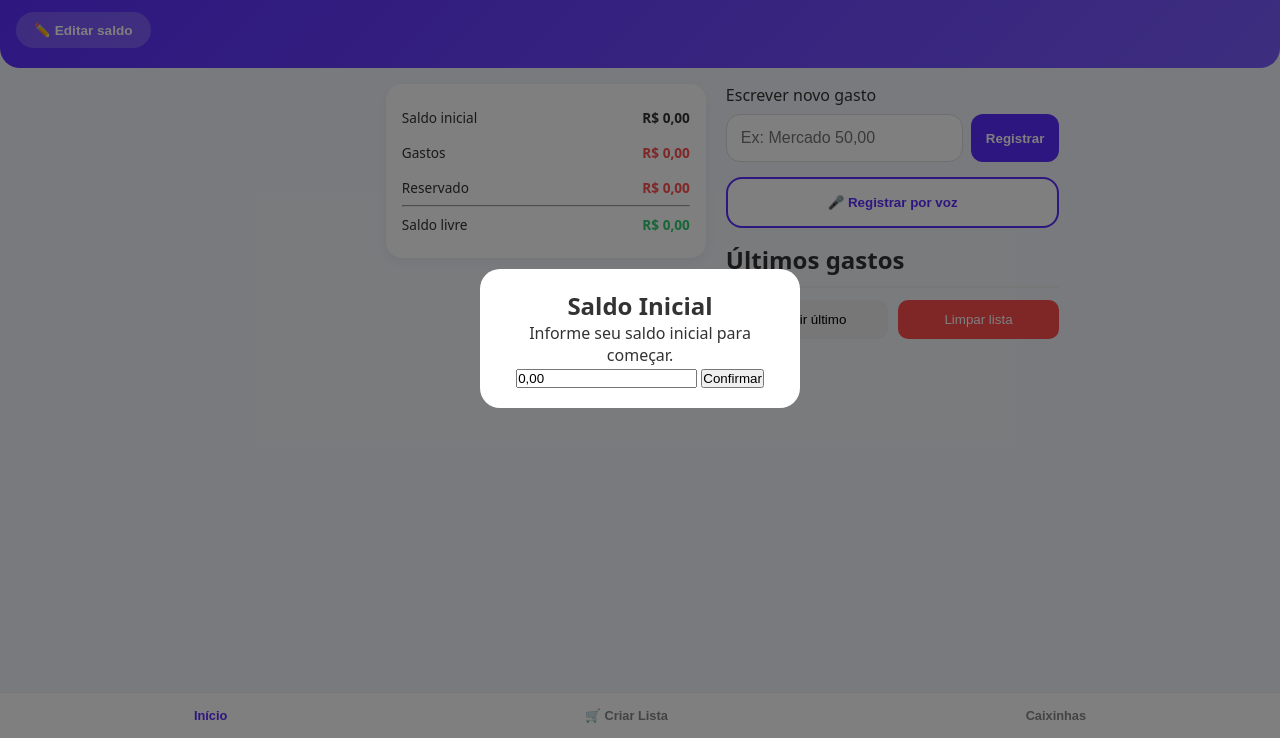
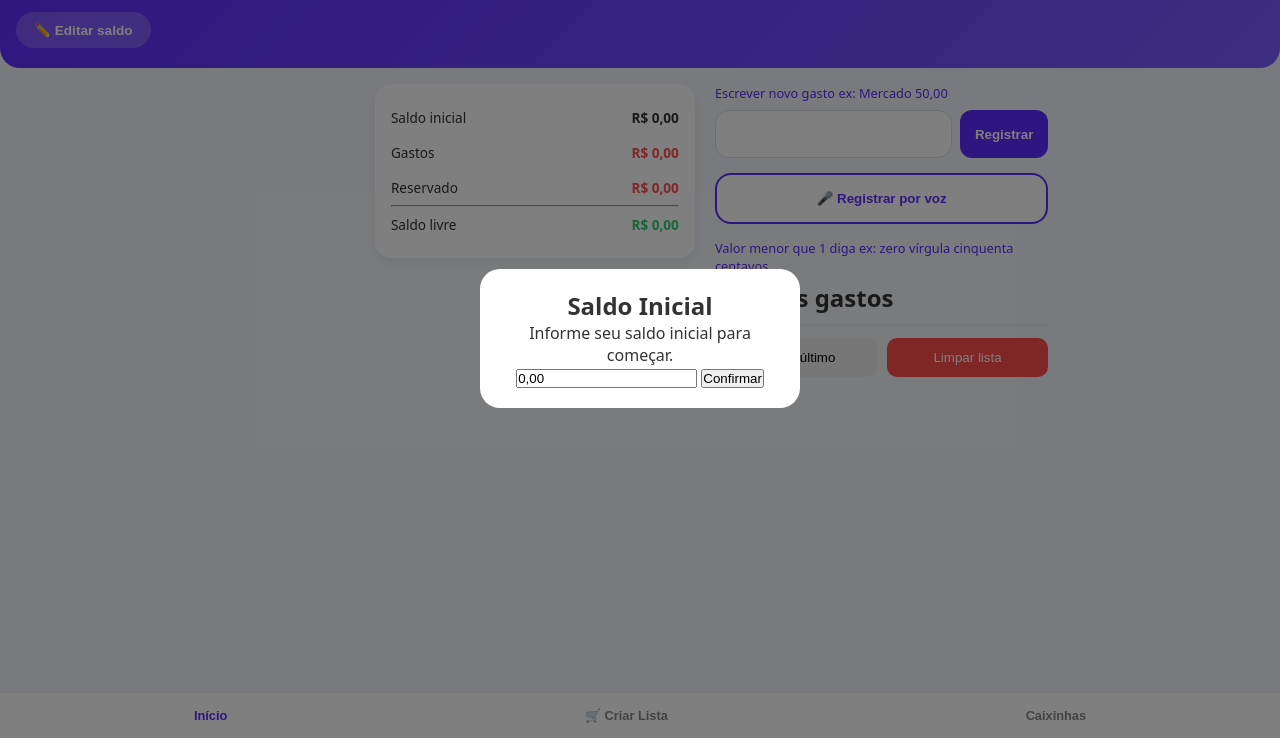
Before and after one commit to hubertbrito/kigastey, a website: page index.html in a window 1280 px wide. Shown: the part 62-800 px from the top of the page. Drawn offline with Linux system fonts and the light colour scheme.

Commit message:
colocar o labelnos campos

```diff
--- a/frontend/css/home.css
+++ b/frontend/css/home.css
@@ -208,3 +208,10 @@ body {
     order: 2; /* Inputs no centro */
   }
 }
+
+.texto-label {
+  font-size: 0.8rem;
+  margin-bottom: 6px;
+  display: block;
+  color:  #5b2cff;
+}
--- a/frontend/css/lista.css
+++ b/frontend/css/lista.css
@@ -1,6 +1,9 @@
 /* =========================
    HEADER
 ========================= */
+.content {
+  padding: 0 16px;
+}
 .header {
   display: flex;
   align-items: center;
--- a/index.html
+++ b/index.html
@@ -32,15 +32,17 @@
 
       <main class="content-main">
         <section class="texto-section">
-          <label class="texto-label">Escrever novo gasto</label>
+          <label class="texto-label">Escrever novo gasto ex: Mercado 50,00</label>
           <div class="texto-input-group">
-            <input type="text" id="inputTextoGasto" placeholder="Ex: Mercado 50,00" />
+
+            <input type="text" id="inputTextoGasto"/>
             <button id="btnRegistrarTexto">Registrar</button>
           </div>
         </section>
 
         <section class="voz-section">
           <button id="voiceBtn" class="btn-voz">🎤 Registrar por voz</button>
+           <label class="texto-label">Valor menor que 1 diga ex: zero vírgula cinquenta centavos</label>
           <div id="output" class="output"></div>
         </section>
 
```
